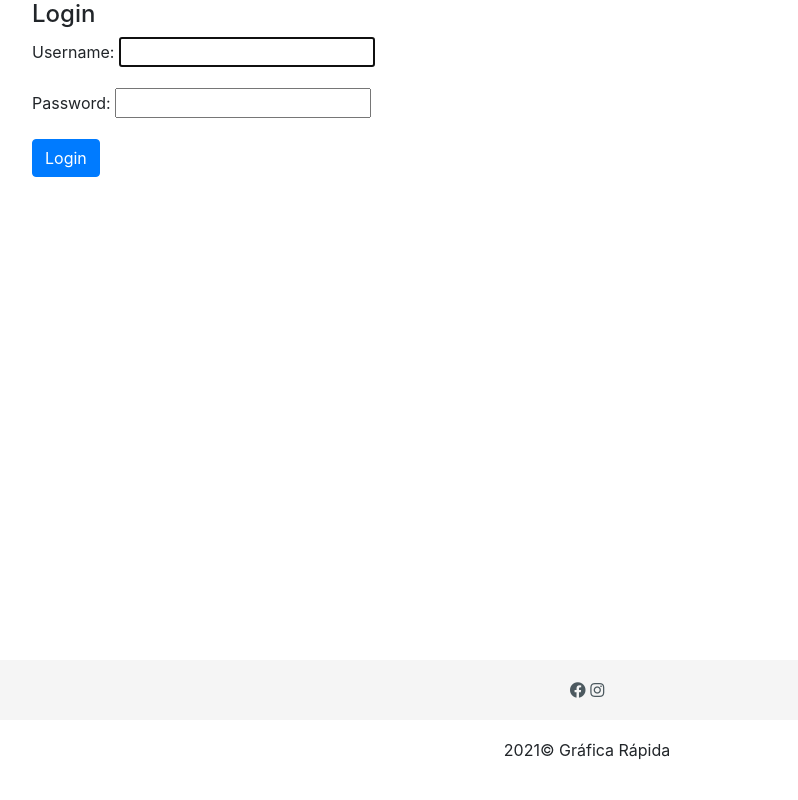
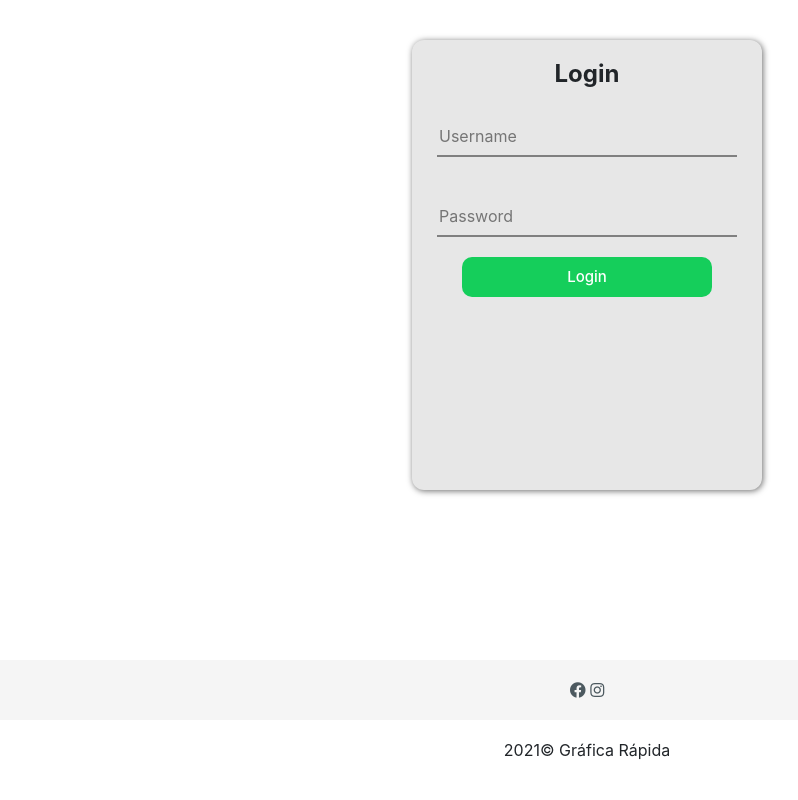
Before and after one commit to Matheus-mVilela/fast-graphic, a Django app: page /login/ in a window 1280 px wide. Shown: the whole page, without its empty margins (53-851 px from the left). Run offline with Django 3.2, Linux system fonts and the light colour scheme; parts of the project's set-up code (start-up, migrations or seed data) failed here and were passed over; some libraries are stand-ins or nearby versions.

Commit message:
style-login-upgrade

```diff
--- a/fastgraphic/frontend/templates/base.html
+++ b/fastgraphic/frontend/templates/base.html
@@ -93,7 +93,7 @@
 
 
     <!-- BLOCK CONTENT -->
-    <div class="container">
+    <div class="">
         {% block content %}
 
         {% endblock %}
--- a/fastgraphic/frontend/templates/registration/login.html
+++ b/fastgraphic/frontend/templates/registration/login.html
@@ -2,6 +2,71 @@
 
 {% block head_style %}
 <style>
+    body {
+        width: 100vw;
+        height: 100vh;
+        display: flex;
+        flex-direction: column;
+        justify-content: center;
+        align-items: center
+    }
+
+    .login-block {
+        height: 90vh;
+    }
+
+    .login-content {
+        width: 350px;
+        height: 450px;
+        padding: 10px;
+        border-radius: 12px;
+        background-color: rgb(231, 231, 231);
+        box-shadow: 1px 1px 6px rgb(109, 109, 109);
+    }
+
+    .login-form {
+        text-align: center;
+    }
+
+    .login-form h4 {
+        font-weight: bolder;
+        margin-top: 10px;
+    }
+
+
+    .login-form input {
+        width: 300px;
+        height: 40px;
+        margin-top: 20px;
+        margin-bottom: 20px;
+
+        text-decoration: none;
+        border: 0 none;
+        outline: 0 none;
+        border-bottom: solid grey 2px;
+        background-color: rgb(231, 231, 231);
+    }
+
+    .login-form input:hover {
+        border-bottom: solid rgba(0, 204, 78, 0.911) 2px;
+        transition: 1s;
+    }
+
+    .btn-login {
+        width: 250px;
+        height: 40px;
+        background-color: rgba(0, 204, 78, 0.911);
+        border: none;
+        border-radius: 10px;
+        color: white;
+        font-size: 15px;
+        font-weight: 500;
+
+    }
+
+    .btn-login:hover {
+        background-color: rgb(0, 104, 47);
+    }
 </style>
 {% endblock %}
 
@@ -9,16 +74,18 @@
 {% endblock %}
 
 {% block content %}
-<div class="row">
-    <div class="col-12">
-        <div class="login-content">
-            <form class="form-group" method="post">
-                <h4>Login</h4>
-                {% csrf_token %}
-                {{ form.as_p }}
-                <button class="btn btn-primary" type="submit">Login</button>
-            </form>
-        </div>
+<div class="login-block">
+    <div class="login-content">
+        <form class="login-form" method="post">
+            {% csrf_token %}
+            <h4>Login</h4>
+            <input type="text" name="username" autofocus autocapitalize="none" autocomplete="username" maxlength="150"
+                required id="id_username" placeholder="Username">
+            <input type="password" name="password" autocomplete="current-password" required id="id_password"
+                placeholder="Password">
+            <div class="btn-block"><button class="btn-login" type="submit">Login</button>
+            </div>
+        </form>
     </div>
 </div>
 
```
